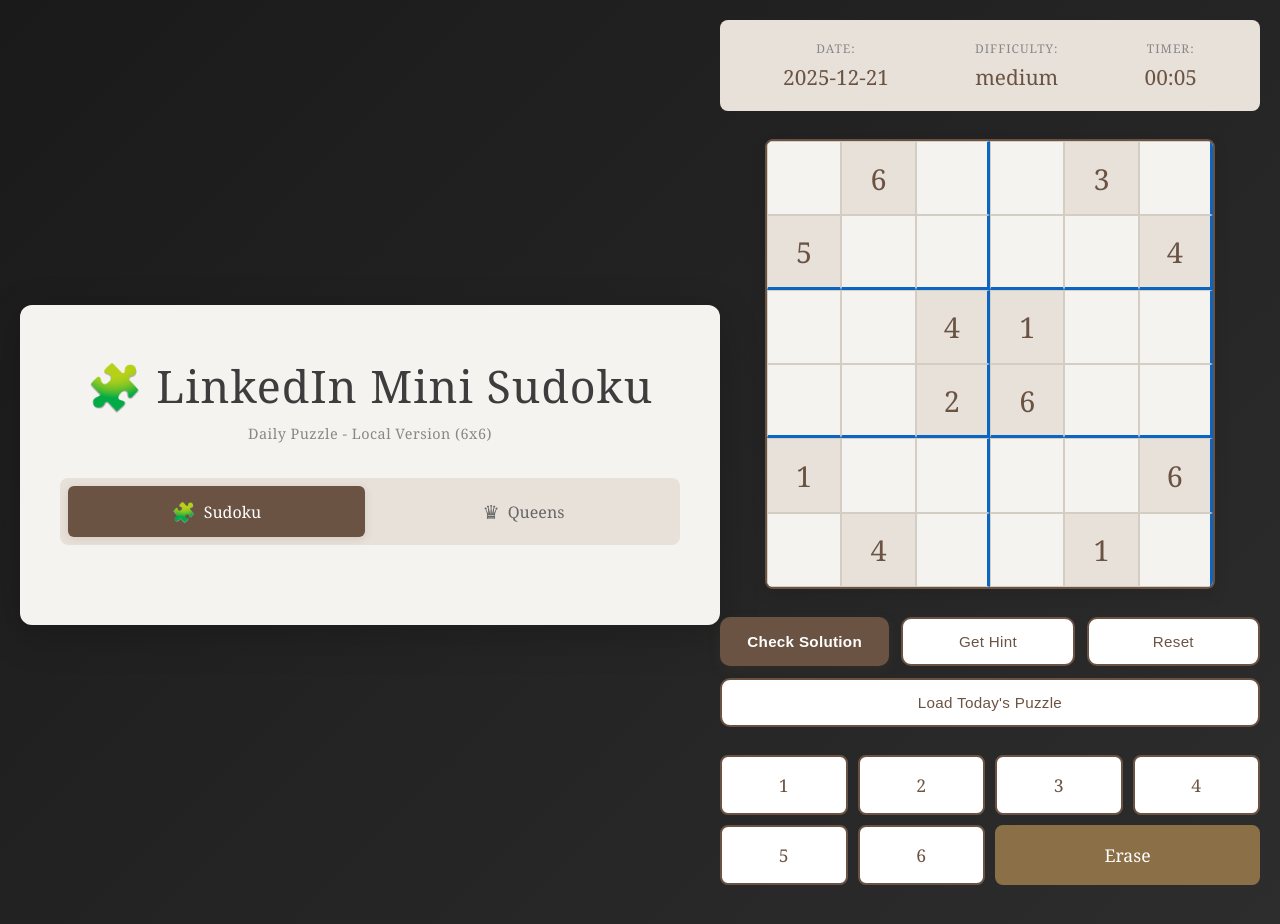
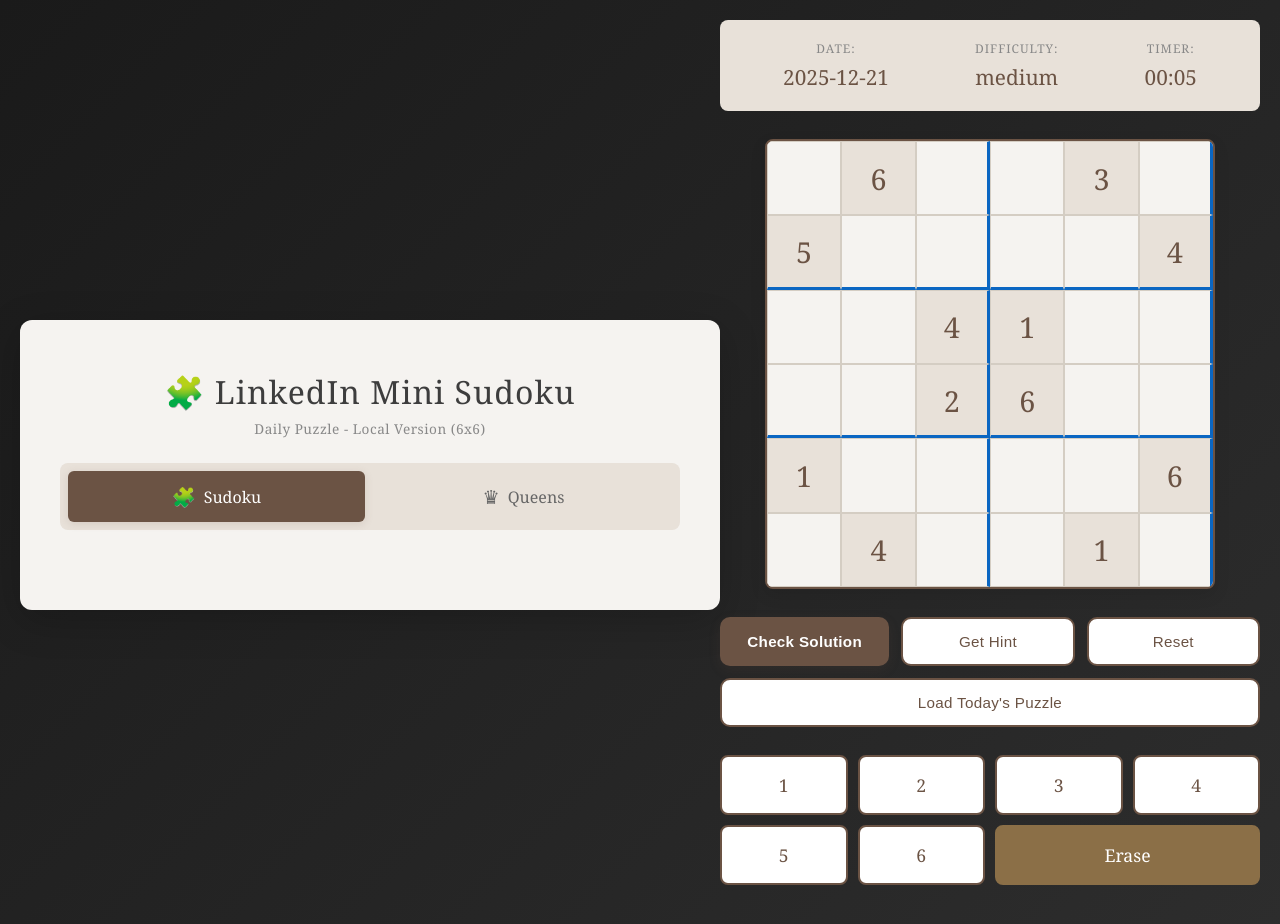
Before and after one commit to adits9/linkedin-games, a plain HTML site: page index.html in a window 1280 px wide. Drawn offline with Linux system fonts and the light colour scheme.

Commit message:
Make header smaller and more refined

```diff
--- a/style.css
+++ b/style.css
@@ -26,20 +26,20 @@ body {
 
 header {
     text-align: center;
-    margin-bottom: 35px;
+    margin-bottom: 25px;
 }
 
 header h1 {
     color: #3d3d3d;
-    font-size: 2.8em;
-    margin-bottom: 8px;
+    font-size: 2em;
+    margin-bottom: 6px;
     font-weight: 400;
     letter-spacing: 1px;
 }
 
 .subtitle {
     color: #888;
-    font-size: 0.9em;
+    font-size: 0.85em;
     letter-spacing: 0.5px;
     font-weight: 300;
 }
```
